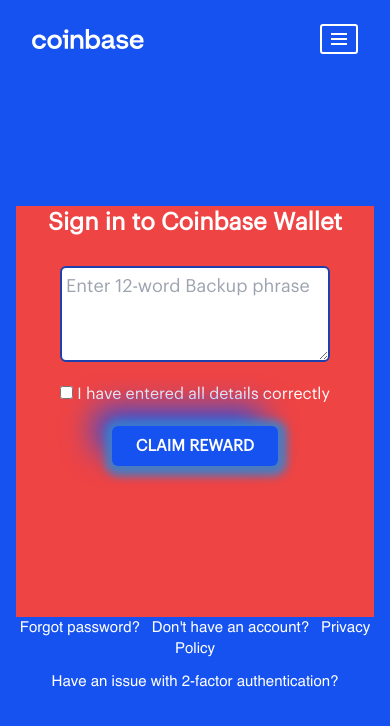
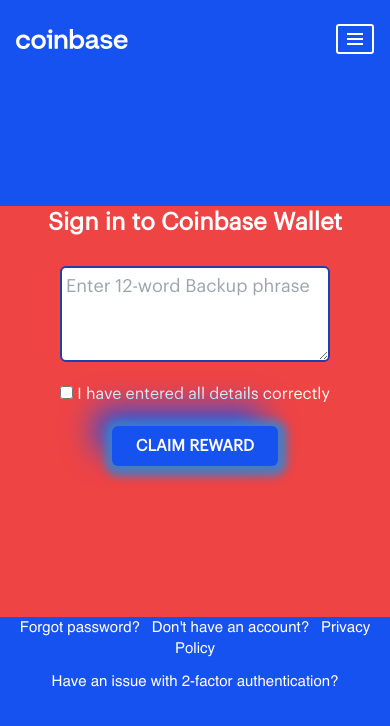
Before and after one commit to clients-projects/coinb, a React (Create React App) app: page / in a window 390 px wide. Shown: the top 726 px of the page. Built offline with nearby package versions, Linux system fonts and the light colour scheme.

Commit message:
redesigning layout

```diff
--- a/src/containers/Home.js
+++ b/src/containers/Home.js
@@ -8,7 +8,7 @@ import Footer from '../components/Footer'
 function Layout(props) {
     return (
         <div className=' grid h-screen overflow-x-hidden justify-items-center'>
-            <div className='grid w-full px-4 lg:w-11/12'>
+            <div className='grid w-full lg:px-4 lg:w-11/12'>
                 <div className='my-0 mx-auto w-full sm:pb-20'>
                     <Nav />
                 </div>
```
